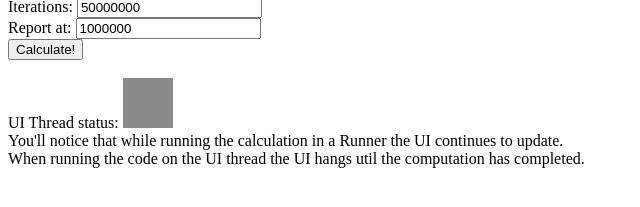
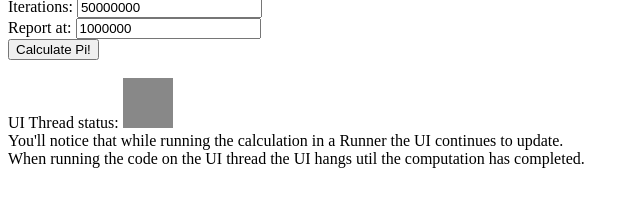
Before and after one commit to tantaman/Runners.js, a plain HTML site: page examples/pi/index.html in a window 1280 px wide. Shown: the part 337-544 px from the top of the page, 0-640 px from the left. Drawn offline with Linux system fonts and the light colour scheme.

Commit message:
Says what is being calculated

```diff
--- a/examples/pi/index.html
+++ b/examples/pi/index.html
@@ -67,7 +67,7 @@
 		<input type="text" id="reportAt" value="1000000"></input>
 	</div>
 	<div>
-		<button id="submit">Calculate!</button>
+		<button id="submit">Calculate Pi!</button>
 	</div>
 	<div>
 		<br/>
```
